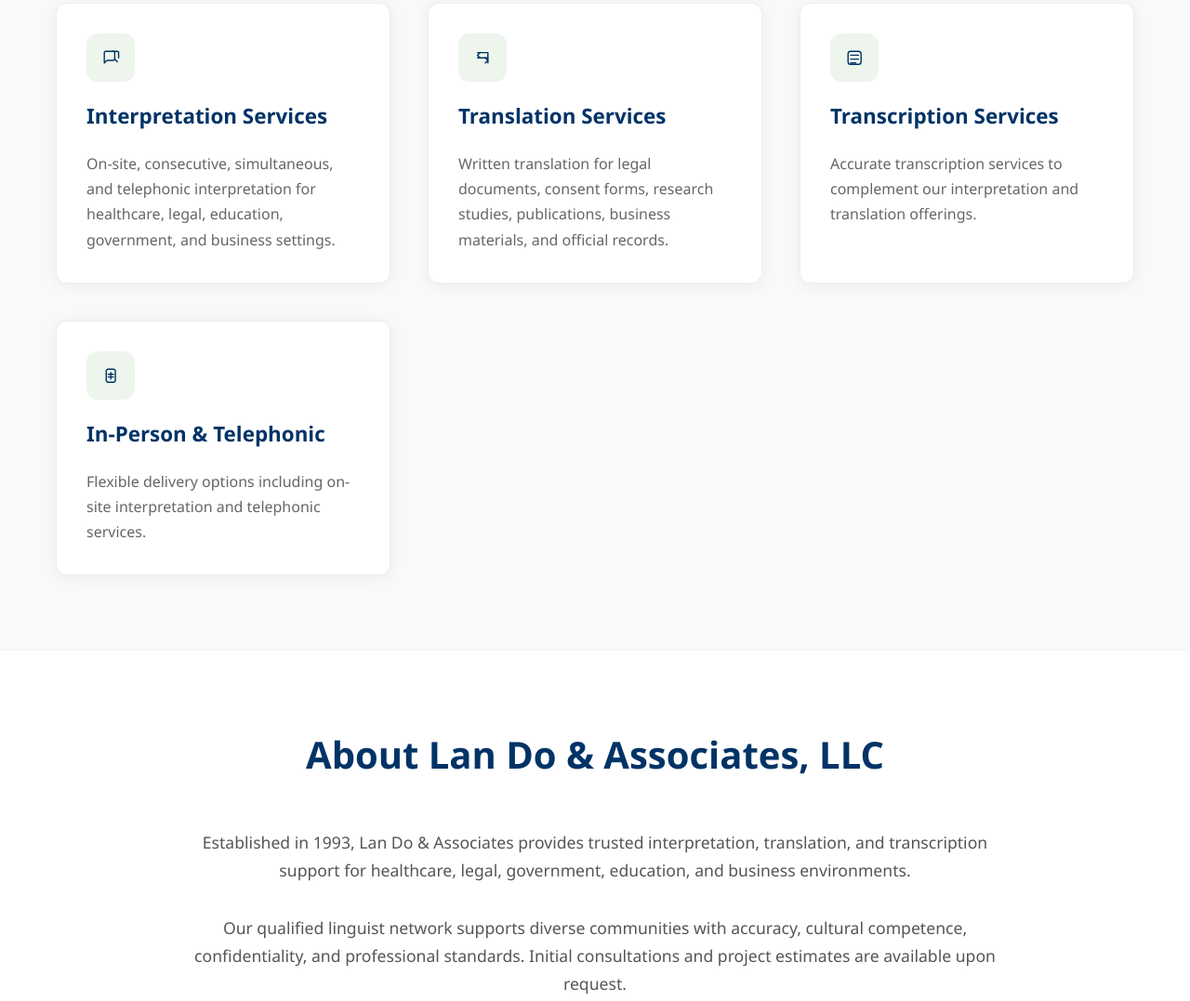
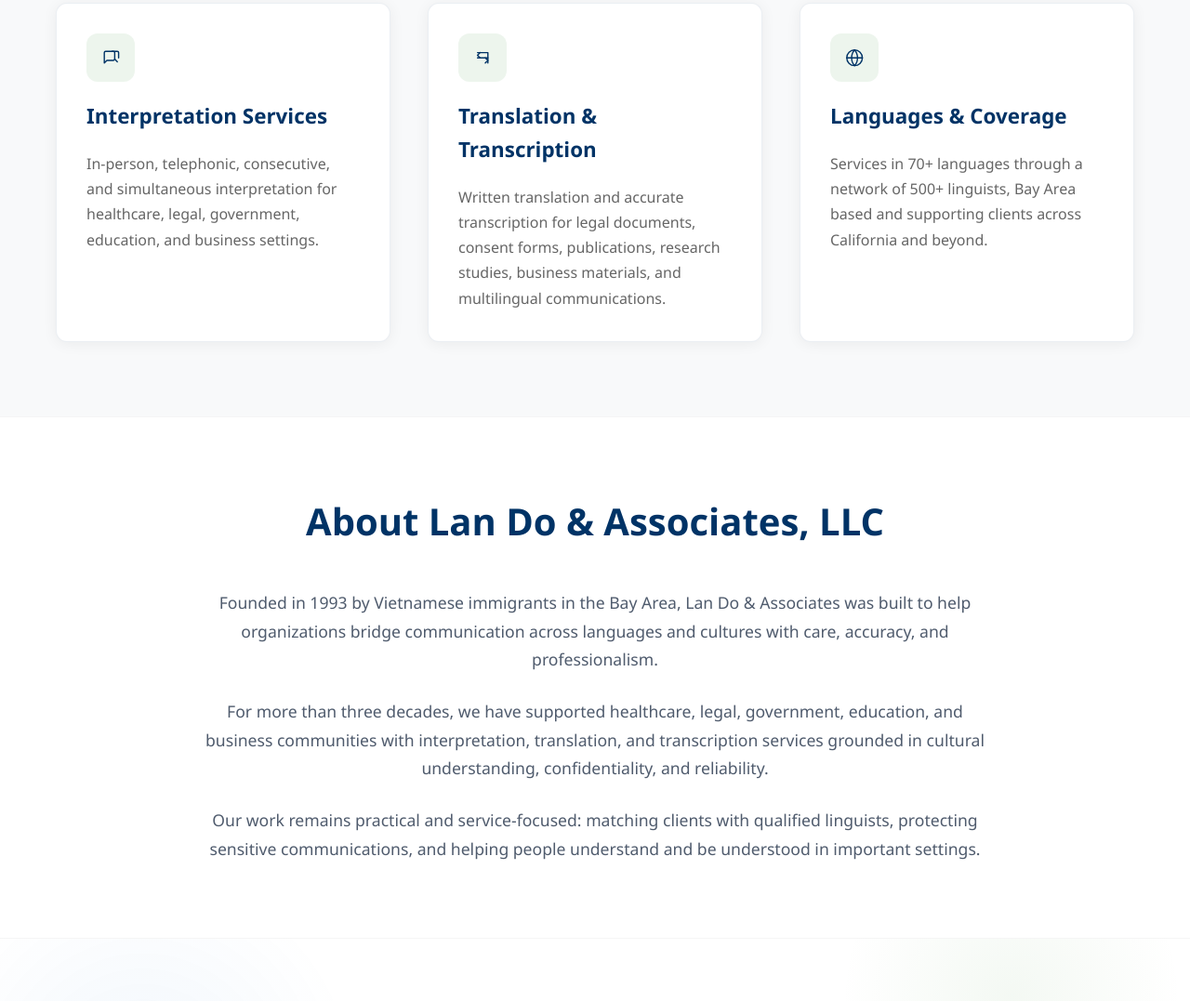
Before and after one commit to ebkruger/lando-associates-website, a plain HTML site: page index.html in a window 1280 px wide. Shown: the part 1554-2631 px from the top of the page at 93% size. Drawn offline with Linux system fonts and the light colour scheme.

Commit message:
looks pass

```diff
--- a/index.html
+++ b/index.html
@@ -91,7 +91,7 @@
                         </svg>
                     </span>
                     <h3>Interpretation Services</h3>
-                    <p>On-site, consecutive, simultaneous, and telephonic interpretation for healthcare, legal, education, government, and business settings.</p>
+                    <p>In-person, telephonic, consecutive, and simultaneous interpretation for healthcare, legal, government, education, and business settings.</p>
                 </div>
                 <div class="service-card">
                     <span class="card-icon" aria-hidden="true">
@@ -102,32 +102,20 @@
                             <path d="M20 24l4-4-4-4"/>
                         </svg>
                     </span>
-                    <h3>Translation Services</h3>
-                    <p>Written translation for legal documents, consent forms, research studies, publications, business materials, and official records.</p>
+                    <h3>Translation & Transcription</h3>
+                    <p>Written translation and accurate transcription for legal documents, consent forms, publications, research studies, business materials, and multilingual communications.</p>
                 </div>
                 <div class="service-card">
                     <span class="card-icon" aria-hidden="true">
                         <svg viewBox="0 0 32 32" fill="none" stroke="currentColor" stroke-width="2" stroke-linecap="round" stroke-linejoin="round">
-                            <rect x="6" y="6" width="20" height="20" rx="4"/>
-                            <path d="M10 12h12"/>
-                            <path d="M10 18h12"/>
-                            <path d="M10 24h8"/>
+                            <path d="M16 4a12 12 0 1 0 0 24 12 12 0 0 0 0-24z"/>
+                            <path d="M4 16h24"/>
+                            <path d="M16 4c3 3.2 4.5 7.2 4.5 12S19 24.8 16 28"/>
+                            <path d="M16 4c-3 3.2-4.5 7.2-4.5 12S13 24.8 16 28"/>
                         </svg>
                     </span>
-                    <h3>Transcription Services</h3>
-                    <p>Accurate transcription services to complement our interpretation and translation offerings.</p>
-                </div>
-                <div class="service-card">
-                    <span class="card-icon" aria-hidden="true">
-                        <svg viewBox="0 0 32 32" fill="none" stroke="currentColor" stroke-width="2" stroke-linecap="round" stroke-linejoin="round">
-                            <path d="M9 8l2-2h10l2 2v16l-2 2H11l-2-2V8z"/>
-                            <path d="M16 11v10"/>
-                            <path d="M12 14h8"/>
-                            <path d="M12 18h8"/>
-                        </svg>
-                    </span>
-                    <h3>In-Person & Telephonic</h3>
-                    <p>Flexible delivery options including on-site interpretation and telephonic services.</p>
+                    <h3>Languages & Coverage</h3>
+                    <p>Services in 70+ languages through a network of 500+ linguists, Bay Area based and supporting clients across California and beyond.</p>
                 </div>
             </div>
         </div>
@@ -135,8 +123,9 @@
     <section id="about">
         <div class="container">
             <h2>About Lan Do & Associates, LLC</h2>
-            <p>Established in 1993, Lan Do & Associates provides trusted interpretation, translation, and transcription support for healthcare, legal, government, education, and business environments.</p>
-            <p>Our qualified linguist network supports diverse communities with accuracy, cultural competence, confidentiality, and professional standards. Initial consultations and project estimates are available upon request.</p>
+            <p>Founded in 1993 by Vietnamese immigrants in the Bay Area, Lan Do & Associates was built to help organizations bridge communication across languages and cultures with care, accuracy, and professionalism.</p>
+            <p>For more than three decades, we have supported healthcare, legal, government, education, and business communities with interpretation, translation, and transcription services grounded in cultural understanding, confidentiality, and reliability.</p>
+            <p>Our work remains practical and service-focused: matching clients with qualified linguists, protecting sensitive communications, and helping people understand and be understood in important settings.</p>
         </div>
     </section>
 
--- a/style.css
+++ b/style.css
@@ -400,6 +400,11 @@
     gap: 2.5rem;
 }
 
+.services-grid {
+    grid-template-columns: repeat(3, minmax(0, 1fr));
+    align-items: stretch;
+}
+
 .service-card,
 .standard-card {
     background-color: white;
@@ -618,6 +623,7 @@
 
 .service-card {
     padding: 2rem;
+    min-height: 100%;
 }
 
 #contact {
@@ -714,19 +720,23 @@
 
 #about h2 {
     text-align: center;
-    margin-bottom: 3rem;
+    margin-bottom: 2.5rem;
     color: var(--navy);
     font-size: 2.5rem;
     font-weight: 700;
 }
 
 #about p {
-    max-width: 900px;
-    margin: 0 auto 2rem;
+    max-width: 840px;
+    margin: 0 auto 1.55rem;
     text-align: center;
     font-size: 1.1rem;
-    color: #555;
-    line-height: 1.7;
+    color: #4f5b6d;
+    line-height: 1.75;
+}
+
+#about p:last-child {
+    margin-bottom: 0;
 }
 
 .stats-grid {
```
